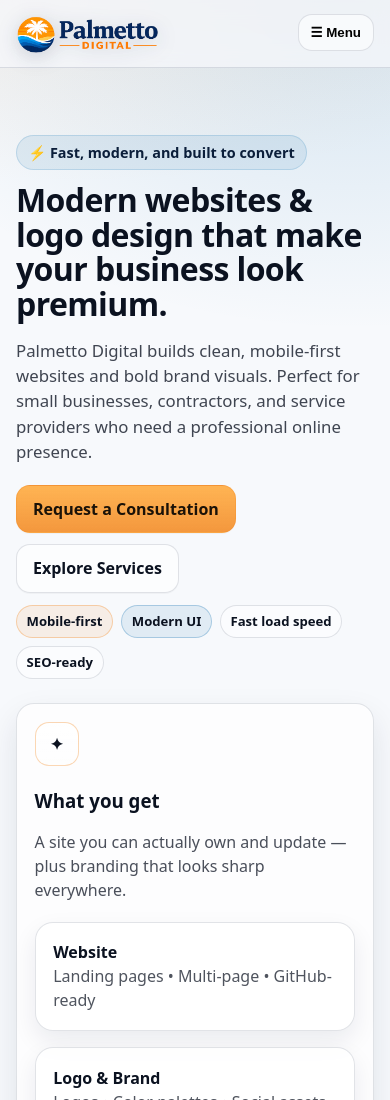
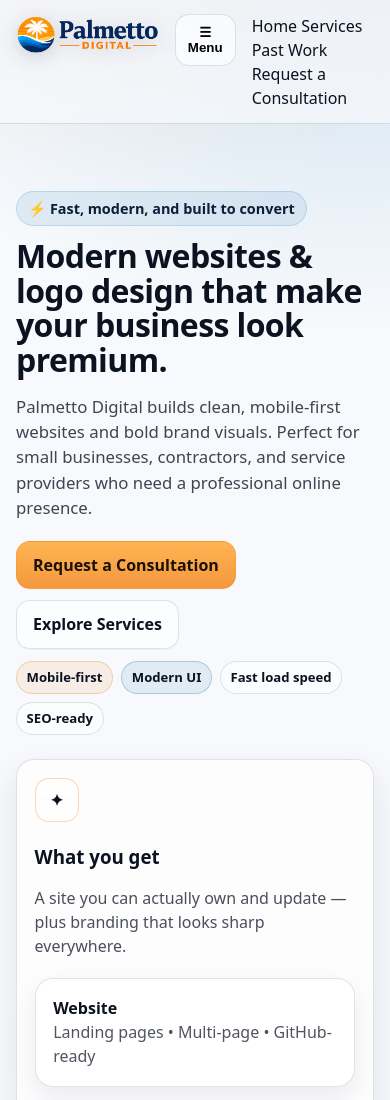
Before and after one commit to colbyfuller50-cyber/palmetto-digital-site, a plain HTML site: page index.html in a window 390 px wide. Shown: the top 1100 px of the page. Drawn offline with Linux system fonts and the light colour scheme.

Commit message:
Update index.html

```diff
--- a/index.html
+++ b/index.html
@@ -13,25 +13,41 @@
 <header class="header">
   <a class="skip-link" href="#main">Skip to content</a>
   <div class="container">
+
     <div class="nav">
       <a class="brand" href="index.html" aria-label="Palmetto Digital home">
-  <img src="palmetto-digital-logo.png" alt="Palmetto Digital logo" />
-</a>
+        <img src="palmetto-digital-logo.png" alt="Palmetto Digital logo" />
+      </a>
 
-
-      <button class="mobile-toggle" data-mobile-toggle aria-expanded="false" aria-label="Toggle menu">
+      <button class="mobile-toggle"
+              data-mobile-toggle
+              aria-expanded="false"
+              aria-controls="mobileMenu">
         ☰ Menu
       </button>
 
+      <!-- Desktop nav -->
       <nav class="navlinks" aria-label="Primary navigation">
         <a href="index.html">Home</a>
         <a href="services.html">Services</a>
         <a href="work.html">Past Work</a>
         <a href="consultation.html">Request a Consultation</a>
       </nav>
+
+      <!-- Mobile dropdown menu -->
+      <div id="mobileMenu" class="mobile-menu" aria-hidden="true">
+        <nav class="mobile-links" aria-label="Mobile navigation">
+          <a href="index.html">Home</a>
+          <a href="services.html">Services</a>
+          <a href="work.html">Past Work</a>
+          <a href="consultation.html">Request a Consultation</a>
+        </nav>
+      </div>
     </div>
+
   </div>
 </header>
+
 
 <main id="main">
   <section class="hero">
```
